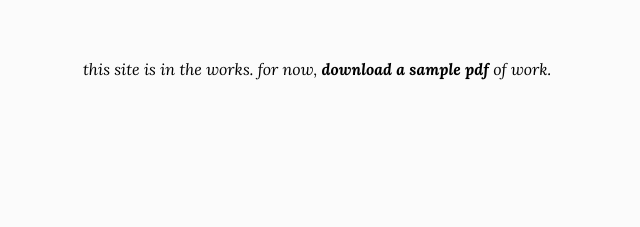
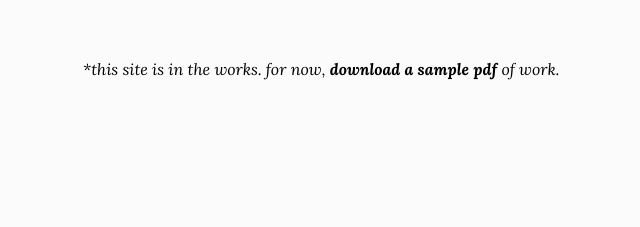
Before and after one commit to kristenkeiser/kristenkeiser.github.io, a plain HTML site: page index.html in a window 1280 px wide. Shown: the part 476-703 px from the top of the page, 32-672 px from the left. Drawn offline with Linux system fonts and the light colour scheme.

Commit message:
ACTUALLY FOR REAL FUCKING DONE

```diff
--- a/index.html
+++ b/index.html
@@ -17,7 +17,7 @@
 
 		    </div>
 		    <div class="body">
-		    	<p class="note">this site is in the works. for now, <a href="https://drive.google.com/file/d/0B8ftnDg4NIi7VHZIYmRFb1o0ck0/view?usp=sharing" target="_blank"><span id="download">download a sample pdf</span></a> of work.</p>
+		    	<p class="note">*this site is in the works. for now, <a href="https://drive.google.com/file/d/0B8ftnDg4NIi7VHZIYmRFb1o0ck0/view?usp=sharing" target="_blank"><span id="download">download a sample pdf</span></a> of work.</p>
 		    </div>
 		</div>
 	</div>
```
